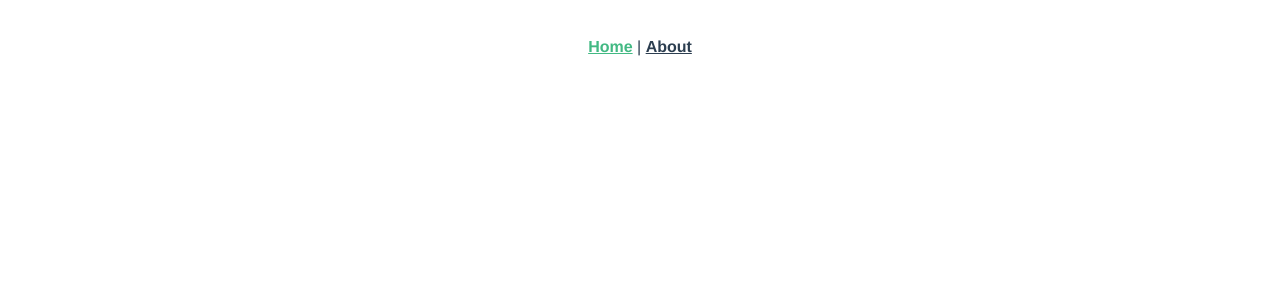
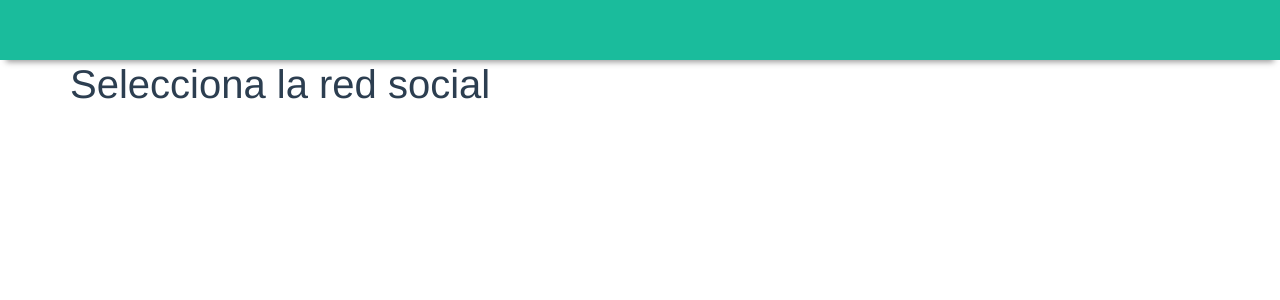
Before and after one commit to hassnian/hate-speech-frontend, a Vue app: page / in a window 1280 px wide. Shown: the top 300 px of the page. Built offline with nearby package versions, Linux system fonts and the light colour scheme.

Commit message:
changes done

```diff
--- a/package.json
+++ b/package.json
@@ -8,6 +8,8 @@
     "lint": "vue-cli-service lint"
   },
   "dependencies": {
+    "bootstrap": "^4.3.1",
+    "bootstrap-vue": "^2.0.2",
     "core-js": "^2.6.5",
     "vue": "^2.6.10",
     "vue-class-component": "^7.0.2",
--- a/public/index.html
+++ b/public/index.html
@@ -3,9 +3,9 @@
   <head>
     <meta charset="utf-8">
     <meta http-equiv="X-UA-Compatible" content="IE=edge">
-    <meta name="viewport" content="width=device-width,initial-scale=1.0">
+    <meta name="viewport" content="width=device-width, initial-scale=1, shrink-to-fit=no">
     <link rel="icon" href="<%= BASE_URL %>favicon.ico">
-    <title>mamutthack</title>
+    <title>Hate Speech</title>
   </head>
   <body>
     <noscript>
--- a/src/App.vue
+++ b/src/App.vue
@@ -1,12 +1,20 @@
 <template>
   <div id="app">
-    <div id="nav">
-      <router-link to="/">Home</router-link> |
-      <router-link to="/about">About</router-link>
+    <div id="nav" class="navbar navbar-expand-lg">
+      <!-- <router-link to="/">Home</router-link> |
+      <router-link to="/about">About</router-link> -->
+
     </div>
+
     <router-view/>
   </div>
 </template>
+
+<script>
+export default {
+
+}
+</script>
 
 <style lang="scss">
 #app {
@@ -25,5 +33,12 @@
       color: #42b983;
     }
   }
+  text-align: center;
+  background: #1abc9c;
+  color: white;
+  font-size: 30px;
+  -webkit-box-shadow: 0 8px 6px -6px #999;
+  -moz-box-shadow: 0 8px 6px -6px #999;
+  box-shadow: 0 8px 6px -6px #999;
 }
 </style>
--- a/src/components/Header.vue
+++ b/src/components/SelectNetwork.vue
@@ -1,13 +1,18 @@
 <template>
+  <div class="container d-flex h-100">
+    <div class="row ustify-content-center align-self-center">
+      <h1>Selecciona la red social</h1>
+    </div>
 
+  </div>
 </template>
 
 <script lang="ts">
 import { Component, Prop, Vue } from 'vue-property-decorator';
 
 @Component
-export default class HelloWorld extends Vue {
-  @Prop() private msg!: string;
+export default class SelectNetwork extends Vue {
+
 }
 </script>
 
@@ -27,4 +32,6 @@ li {
 a {
   color: #42b983;
 }
+
+
 </style>
--- a/src/main.ts
+++ b/src/main.ts
@@ -3,6 +3,12 @@ import App from './App.vue';
 import router from './router';
 import store from './store';
 
+//bootstrap for Vue
+import BootstrapVue from 'bootstrap-vue';
+import 'bootstrap/dist/css/bootstrap.css';
+import 'bootstrap-vue/dist/bootstrap-vue.css';
+
+Vue.use(BootstrapVue)
 Vue.config.productionTip = false;
 
 new Vue({
--- a/src/views/Home.vue
+++ b/src/views/Home.vue
@@ -1,14 +1,14 @@
 <template>
-
+  <SelectNetwork />
 </template>
 
 <script lang="ts">
   import { Component, Vue } from 'vue-property-decorator';
-import Header from '@/components/Header.vue'; // @ is an alias to /src
+  import SelectNetwork from '@/components/SelectNetwork.vue'; // @ is an alias to /src
 
   @Component({
     components: {
-    Header,
+      SelectNetwork,
     },
   })
   export default class Home extends Vue {}
```
Also changed, not shown: 1 other file (tests, documents, lock files or other folders). Lines whose indentation alone changed are shown as unchanged.
